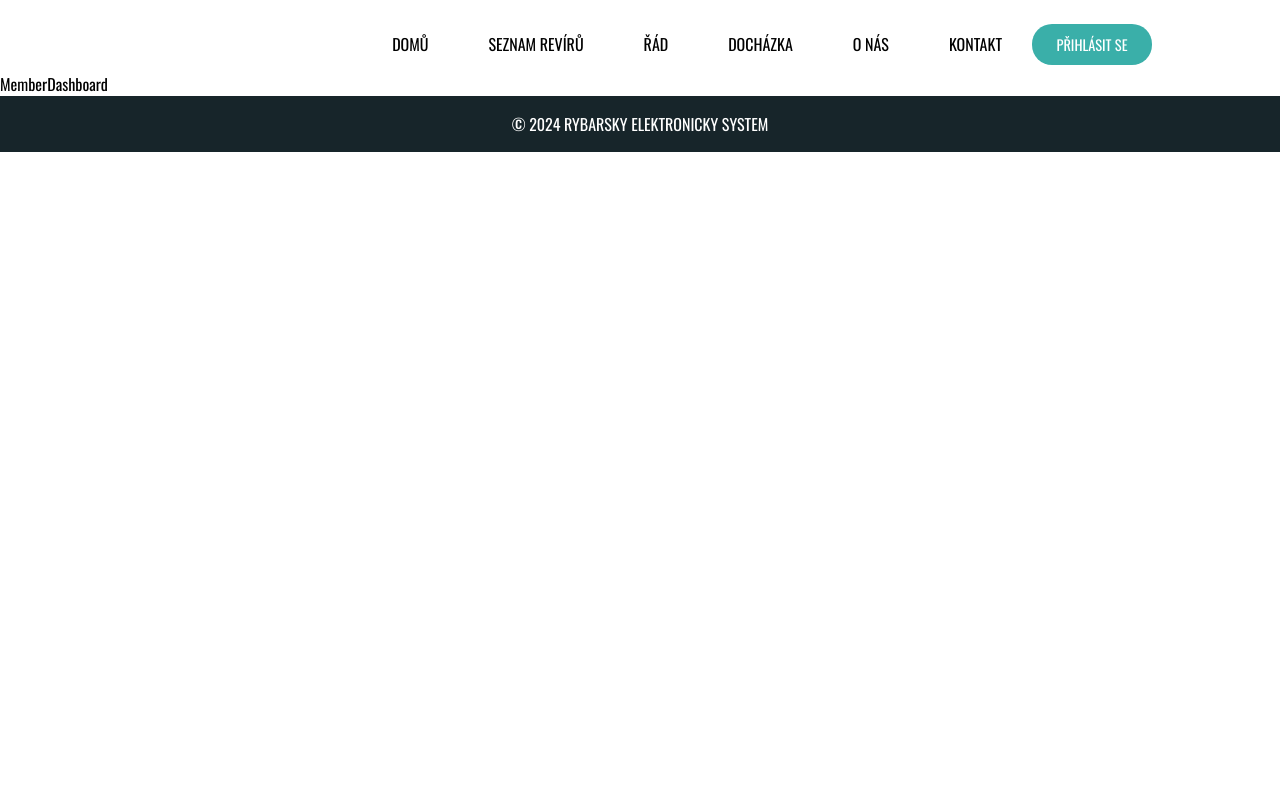
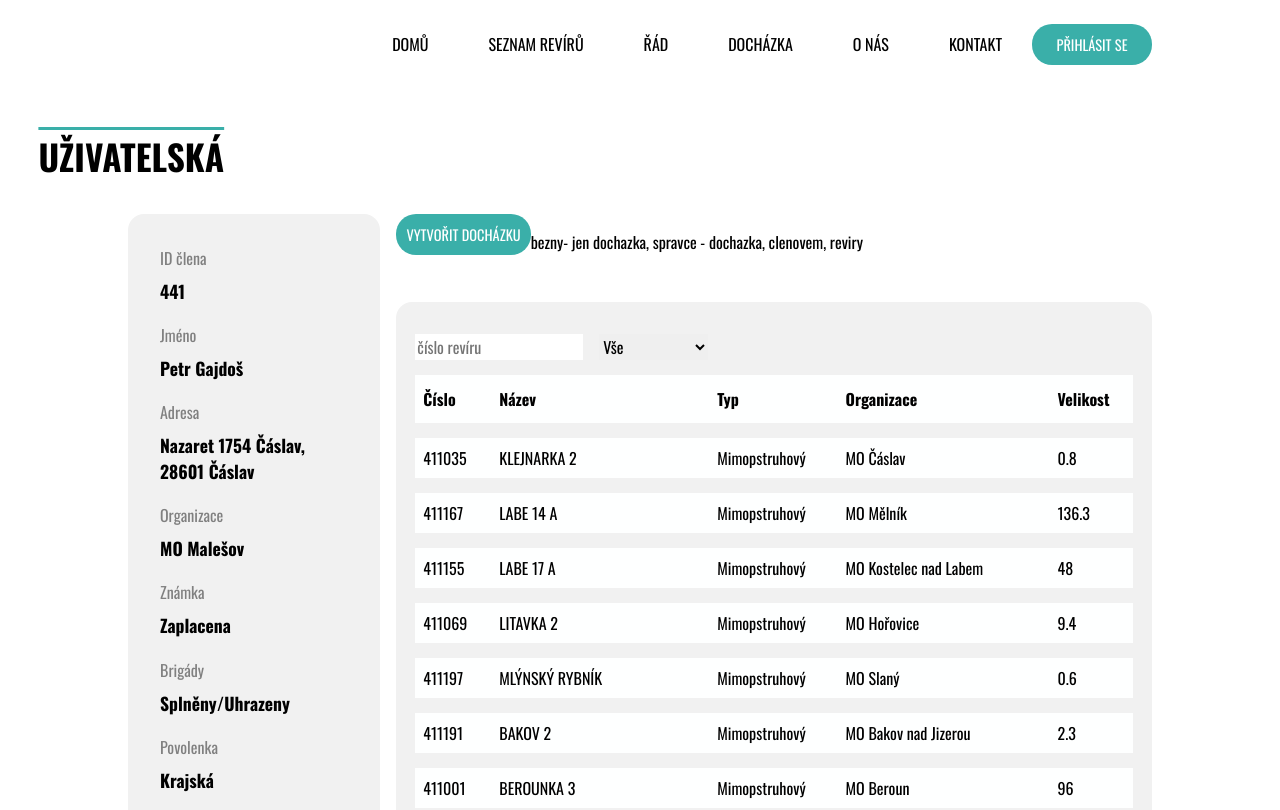
Before and after one commit to Gajdos-Petr/elektronicka-rybarska-evidence, a React (Create React App) app: page /dashboard in a window 1280 px wide. Shown: the top 810 px of the page. Built offline with nearby package versions, Linux system fonts and the light colour scheme.

Commit message:
User dashboard

```diff
--- a/src/App.js
+++ b/src/App.js
@@ -24,20 +24,16 @@ function App() {
         <Header />
 
         <Routes>
-         <Route path='/'   element={<Home/>} />
-         <Route path='/about' element={<AboutUsSection/>} />
-         <Route path='/#contact' element={<ContactSection/>} />
-         <Route path='/login' element={<Login/>} />
-         <Route path='/seznam-reviru'  element={<ListOfGrounds/>} />
-         <Route path='/rybarsky-rad'  element={<FishingRules/>} />
-
-         <Route path='/revir/:number' element={<GroundInfo/>} />
-
-         <Route path='/dashboard' element={<MemberDashboard/>} />
-
-         <Route path="*" element={<Page404 />} />
+         <Route path='/'   element={<Home/>} /> {/*Domovská stránka*/}
+         <Route path='/login' element={<Login/>} /> {/*Cesta na: Přihlášení*/}
+         <Route path='/seznam-reviru'  element={<ListOfGrounds/>} /> {/*Cesta na: Stránka seznam revírů*/}
+         <Route path='/rybarsky-rad'  element={<FishingRules/>} /> {/*Cesta na: Stránka rybářský řád*/}
+         <Route path='/revir/:number' element={<GroundInfo/>} /> {/*Dynamicka cesta: pro informace o konkrétním revíru*/}
+         <Route path='/dashboard' element={<MemberDashboard/>} /> {/*Cesta na: stránka přehled uživatele*/}
+         <Route path="*" element={<Page404 />} /> {/*Chybová stránka 404*/}
 
        </Routes>
+
        <Footer />
 
     </>
--- /dev/null
+++ b/src/components/userDashboard/UserInfoBar.jsx
@@ -0,0 +1,26 @@
+import React from 'react'
+import '../../styles/UserInfoBar.css'
+function UserInfoBar() {
+  return (
+    <div className='info-bar-container'>
+      <div className='info-data'>
+      <label htmlFor="number">ID člena</label>
+    <b>441</b>
+     <label htmlFor="number">Jméno</label>
+     <b>Petr Gajdoš</b>
+     <label htmlFor="number">Adresa</label>
+     <b>Nazaret 1754 Čáslav, 28601 Čáslav</b>
+     <label htmlFor="number">Organizace</label>
+     <b>MO Malešov</b>
+     <label htmlFor="number">Známka</label>
+    <b>Zaplacena</b>
+     <label htmlFor="number">Brigády</label>
+     <b>Splněny/Uhrazeny</b>
+     <label htmlFor="number">Povolenka</label>
+     <b>Krajská</b>
+      </div>
+    </div>
+  )
+}
+
+export default UserInfoBar
--- a/src/pages/FishingRules.jsx
+++ b/src/pages/FishingRules.jsx
@@ -4,12 +4,16 @@ import AccordionDetails from '@mui/material/AccordionDetails';
 import AccordionSummary from '@mui/material/AccordionSummary';
 import { ArrowBigDown } from 'lucide-react';
 import RAD_DATA from '../sources/rad.json'
+import SectionTittle from '../components/SectionTittle'
+import { COLORS } from '../styles/colors';
 
 function FishingRules() {
     const sectionLawStyle = {
         width: "100%",
         minHeight: "70vh",
         display: "flex",
+        flexDirection: "column",
+        paddingTop: "2rem",
         alignItems: "center",
         justifyContent: "center",
         paddingBottom: "4rem",
@@ -27,6 +31,8 @@ function FishingRules() {
       };
     return (
         <section style={sectionLawStyle}>
+   <SectionTittle tittle={"Rybářský řád"} backgroundColor = {COLORS.BACKGROUND_COLOR} textDecorationColor={COLORS.BOX_COLOR_LIGHT} color = {COLORS.TEXT_COLOR_BLACK}/>
+
         <div className='container-section'>
           {data.map((item, index) => (
             <>
--- a/src/pages/MemberDashboard.jsx
+++ b/src/pages/MemberDashboard.jsx
@@ -1,8 +1,30 @@
 import React from 'react'
-
+import UserInfoBar from '../components/userDashboard/UserInfoBar'
+import BasicTable from '../components/BasicTable'
+import LoginButton from '../components/buttons/LoginButton'
+import '../styles/MemberDashboard.css'
+import SectionTittle from '../components/SectionTittle'
+import { COLORS } from '../styles/colors';
 function MemberDashboard() {
   return (
-    <div>MemberDashboard</div>
+    <section className='dashboard-section'>
+   <SectionTittle tittle={"Uživatelská"} backgroundColor = {COLORS.BACKGROUND_COLOR} textDecorationColor={COLORS.BOX_COLOR_LIGHT} color = {COLORS.TEXT_COLOR_BLACK}/>
+    <div className="container-section member-deshboard-container">
+      <div className='conainer-data left'>
+      <UserInfoBar/>
+      </div>
+      <div className='container-action'>
+      <div className='container-action-header'>
+      <LoginButton background={COLORS.BOX_COLOR_LIGHT} url={"/Login"} content={"VYTVOŘIT DOCHÁZKU"}/>
+      <p>bezny- jen dochazka, spravce - dochazka, clenovem, reviry</p>
+      </div>
+      <div className='container-action-body'>
+      <BasicTable/>
+      </div>
+      </div>
+    </div>
+    </section>
+
   )
 }
 
--- /dev/null
+++ b/src/styles/MemberDashboard.css
@@ -0,0 +1,27 @@
+section.dashboard-section{
+    width: 100%;
+    display: flex;
+    justify-content: center;
+    min-height: 86.5vh;
+    flex-direction: column;
+    padding-top: 2rem;
+    padding-bottom: 3rem;
+
+}
+
+.member-deshboard-container{
+    display: flex;
+    flex-direction: row;
+    gap: 1rem;
+    padding-top: 2rem;
+    margin: auto;
+
+}
+
+.container-action{
+    width: 90%;
+}
+.container-action-header{
+    display: flex;
+    flex-direction: row;
+}
--- /dev/null
+++ b/src/styles/UserInfoBar.css
@@ -0,0 +1,20 @@
+.info-bar-container{
+    max-width: 400px;
+    background-color: var(--table-background-color);
+    border-radius: 1rem;
+}
+.info-data{
+    display: flex;
+    flex-direction: column;
+    padding: 2rem 2rem;
+}
+label{
+    color: gray;
+}
+label:not(:first-child) {
+    padding-top: 1.2rem;
+}
+.info-data b {
+    font-size: 1.1rem;
+    padding-top: 0.5rem;
+}
--- a/src/styles/table.css
+++ b/src/styles/table.css
@@ -16,6 +16,7 @@
   flex-direction: row;
   gap: 1rem;
 }
+
 
 
 .table-head input, select{
```
